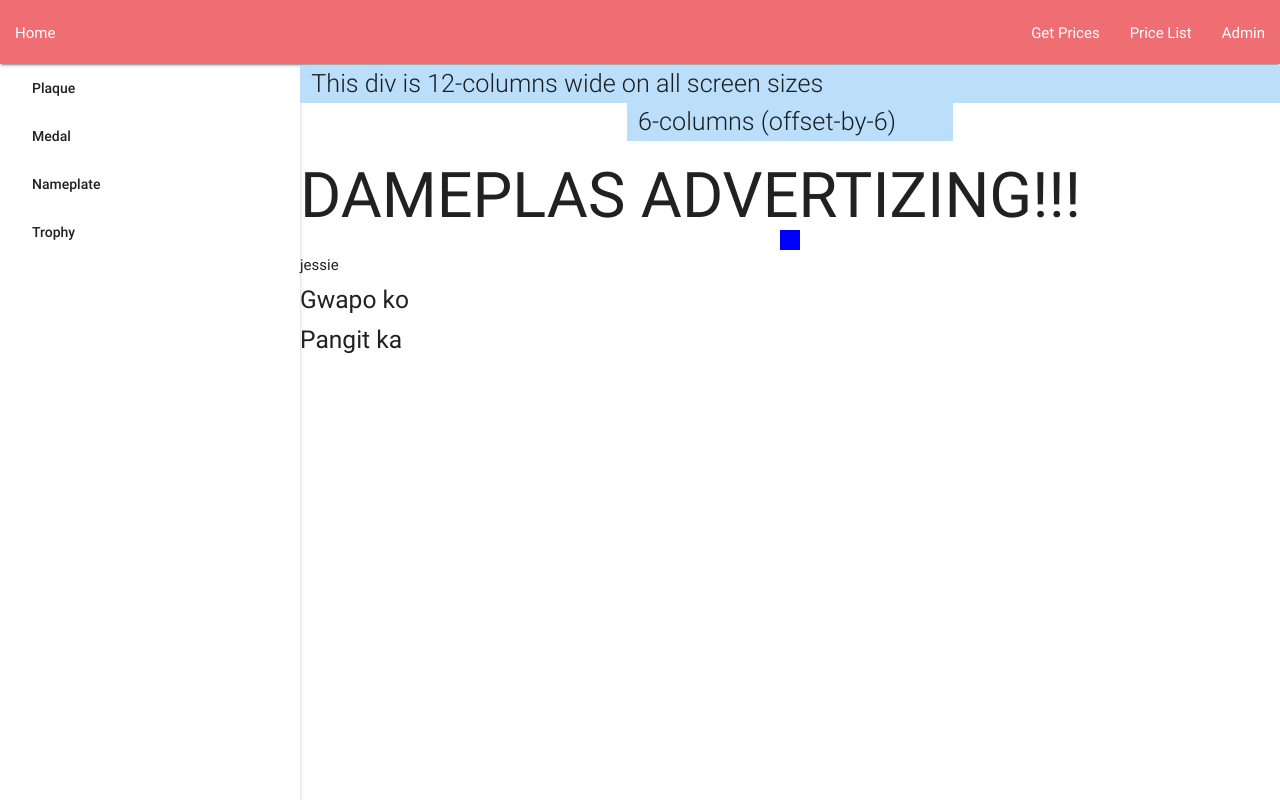
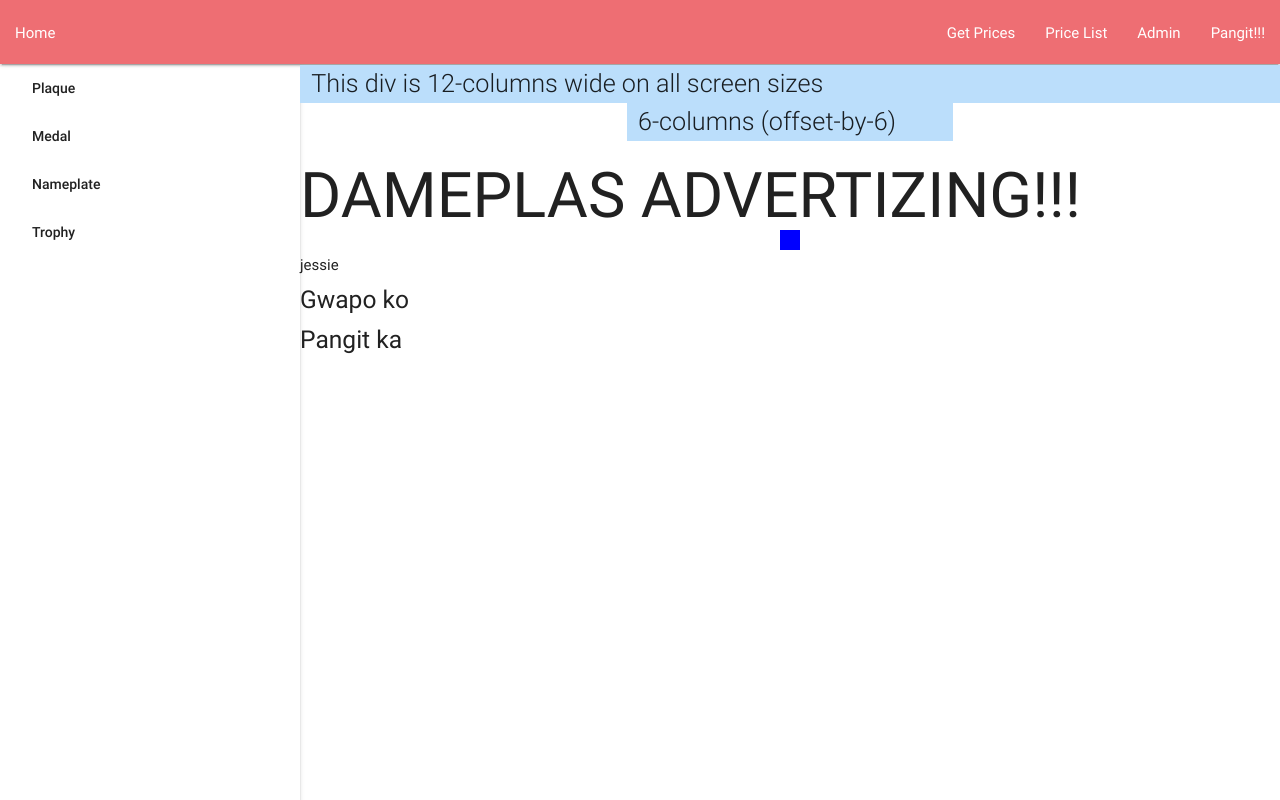
Before and after one commit to TheLearningRookie/sleepingBox, a plain HTML site: page DameplasAdvertising/index.html in a window 1280 px wide. Drawn offline with nearby package versions, Linux system fonts and the light colour scheme.

Commit message:
added a new menu

```diff
--- a/DameplasAdvertising/index.html
+++ b/DameplasAdvertising/index.html
@@ -19,6 +19,7 @@
 						<li><a class='waves-effect' href='getPrices.html' data-activates='slide-out'>Get Prices</a></li>
 						<li><a class='waves-effect' href='#'>Price List</a></li>
 						<li><a class='waves-effect' href='#'>Admin</a></li>
+						<li><a class='waves-effect' href='#'>Pangit!!!</a></li>
 					</ul>
 				</div>
 			</nav>
```
